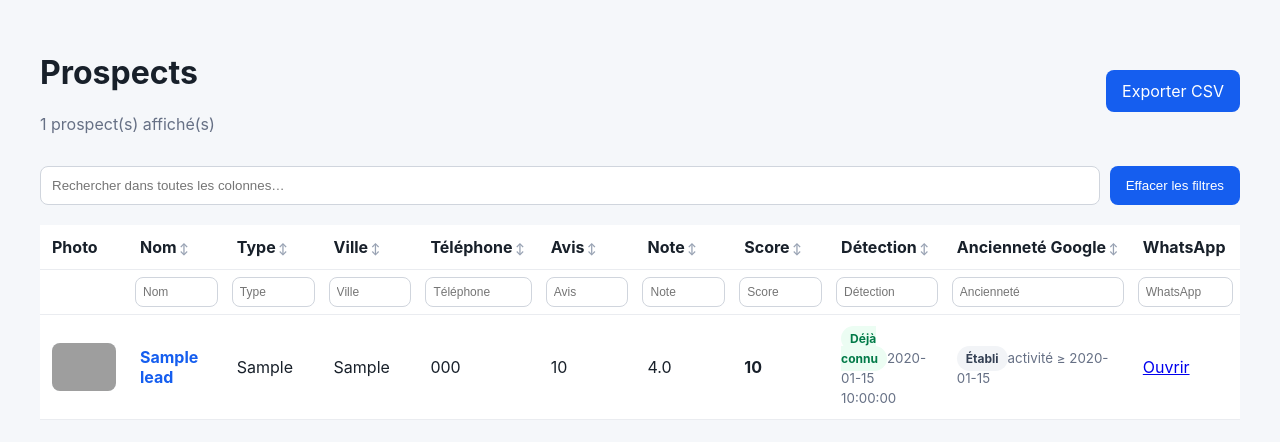
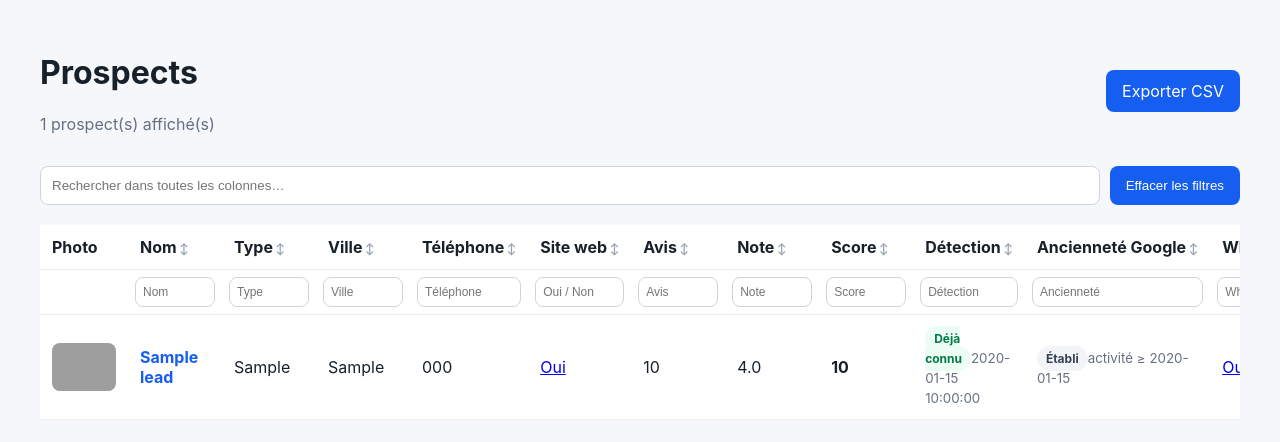
Before and after one commit to mopsoner/Profilefinder, a FastAPI app: page /leads in a window 1280 px wide. Shown: the part 60-502 px from the top of the page. Run offline with FastAPI, Linux system fonts and the light colour scheme; tables that the repository leaves empty hold one stand-in row (values such as "Sample post"); grey boxes are pictures that could not be loaded.

Commit message:
Add website column to prospects table

```diff
--- a/app/templates/leads.html
+++ b/app/templates/leads.html
@@ -3,10 +3,10 @@
 <div class="prospect-toolbar"><input id="global-filter" type="search" placeholder="Rechercher dans toutes les colonnes…"><button type="button" class="secondary" id="clear-filters">Effacer les filtres</button></div>
 <div class="ops-panel"><table id="prospects-table">
 <thead>
-<tr><th>Photo</th><th class="sortable" data-col="1" data-type="text">Nom</th><th class="sortable" data-col="2" data-type="text">Type</th><th class="sortable" data-col="3" data-type="text">Ville</th><th class="sortable" data-col="4" data-type="text">Téléphone</th><th class="sortable" data-col="5" data-type="number">Avis</th><th class="sortable" data-col="6" data-type="number">Note</th><th class="sortable" data-col="7" data-type="number">Score</th><th class="sortable" data-col="8" data-type="text">Détection</th><th class="sortable" data-col="9" data-type="text">Ancienneté Google</th><th>WhatsApp</th></tr>
-<tr class="column-filters"><th></th><th><input data-col="1" placeholder="Nom"></th><th><input data-col="2" placeholder="Type"></th><th><input data-col="3" placeholder="Ville"></th><th><input data-col="4" placeholder="Téléphone"></th><th><input data-col="5" placeholder="Avis"></th><th><input data-col="6" placeholder="Note"></th><th><input data-col="7" placeholder="Score"></th><th><input data-col="8" placeholder="Détection"></th><th><input data-col="9" placeholder="Ancienneté"></th><th><input data-col="10" placeholder="WhatsApp"></th></tr>
+<tr><th>Photo</th><th class="sortable" data-col="1" data-type="text">Nom</th><th class="sortable" data-col="2" data-type="text">Type</th><th class="sortable" data-col="3" data-type="text">Ville</th><th class="sortable" data-col="4" data-type="text">Téléphone</th><th class="sortable" data-col="5" data-type="text">Site web</th><th class="sortable" data-col="6" data-type="number">Avis</th><th class="sortable" data-col="7" data-type="number">Note</th><th class="sortable" data-col="8" data-type="number">Score</th><th class="sortable" data-col="9" data-type="text">Détection</th><th class="sortable" data-col="10" data-type="text">Ancienneté Google</th><th>WhatsApp</th></tr>
+<tr class="column-filters"><th></th><th><input data-col="1" placeholder="Nom"></th><th><input data-col="2" placeholder="Type"></th><th><input data-col="3" placeholder="Ville"></th><th><input data-col="4" placeholder="Téléphone"></th><th><input data-col="5" placeholder="Oui / Non"></th><th><input data-col="6" placeholder="Avis"></th><th><input data-col="7" placeholder="Note"></th><th><input data-col="8" placeholder="Score"></th><th><input data-col="9" placeholder="Détection"></th><th><input data-col="10" placeholder="Ancienneté"></th><th><input data-col="11" placeholder="WhatsApp"></th></tr>
 </thead>
-<tbody>{% for x in rows %}<tr><td><a href="/leads/{{x.id}}" class="lead-thumb"><img src="/api/leads/{{x.id}}/photos/0" alt="" loading="lazy" onerror="this.parentElement.classList.add('no-photo');this.style.display='none'"></a></td><td><a class="lead-link" href="/leads/{{x.id}}">{{x.name}}</a></td><td>{{type_label(x.business_type)}}</td><td>{{x.city}}</td><td>{{x.phone}}</td><td>{{x.reviews_count}}</td><td>{{x.rating if x.rating is not none else '-'}}</td><td><b>{{x.score}}</b></td><td data-sort="{{x.first_seen_at}}"><span class="badge completed">{{detection_label(x)}}</span><small class="muted">{{x.first_seen_at}}</small></td><td data-sort="{% if x.google_activity_at %}{{ x.google_activity_at.isoformat() }}{% endif %}"><span class="badge queued">{{google_age_label(x)}}</span>{% if x.google_activity_at %}<small class="muted">activité ≥ {{x.google_activity_at.date()}}</small>{% endif %}</td><td><a target="_blank" href="{{x.whatsapp_url}}">Ouvrir</a></td></tr>{% endfor %}</tbody>
+<tbody>{% for x in rows %}<tr><td><a href="/leads/{{x.id}}" class="lead-thumb"><img src="/api/leads/{{x.id}}/photos/0" alt="" loading="lazy" onerror="this.parentElement.classList.add('no-photo');this.style.display='none'"></a></td><td><a class="lead-link" href="/leads/{{x.id}}">{{x.name}}</a></td><td>{{type_label(x.business_type)}}</td><td>{{x.city}}</td><td>{{x.phone}}</td><td>{% if x.website %}<a href="{{x.website}}" target="_blank" rel="noopener">Oui</a>{% else %}<span class="muted">Non</span>{% endif %}</td><td>{{x.reviews_count}}</td><td>{{x.rating if x.rating is not none else '-'}}</td><td><b>{{x.score}}</b></td><td data-sort="{{x.first_seen_at}}"><span class="badge completed">{{detection_label(x)}}</span><small class="muted">{{x.first_seen_at}}</small></td><td data-sort="{% if x.google_activity_at %}{{ x.google_activity_at.isoformat() }}{% endif %}"><span class="badge queued">{{google_age_label(x)}}</span>{% if x.google_activity_at %}<small class="muted">activité ≥ {{x.google_activity_at.date()}}</small>{% endif %}</td><td><a target="_blank" href="{{x.whatsapp_url}}">Ouvrir</a></td></tr>{% endfor %}</tbody>
 </table></div>
 <script>
 (()=>{
```
